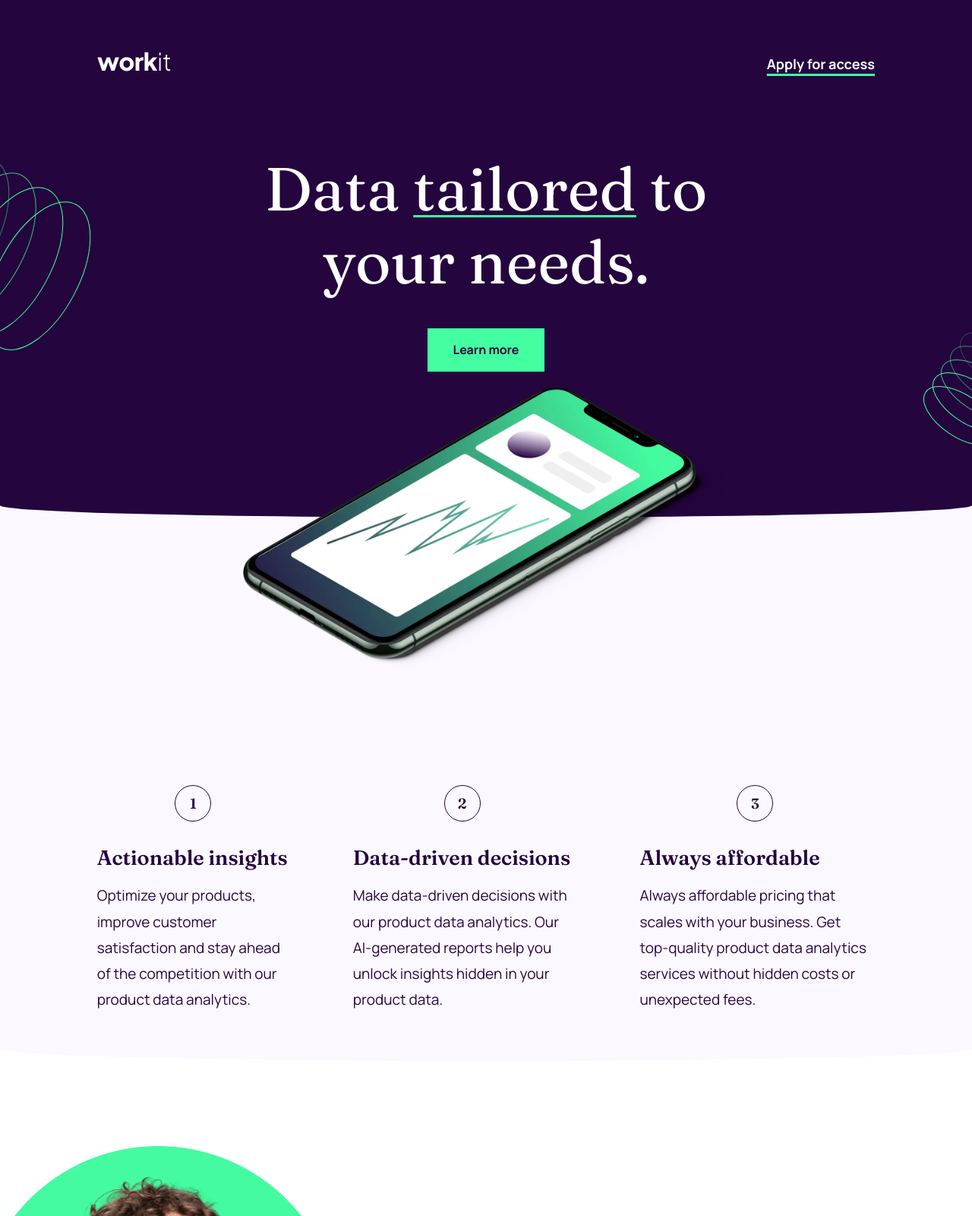
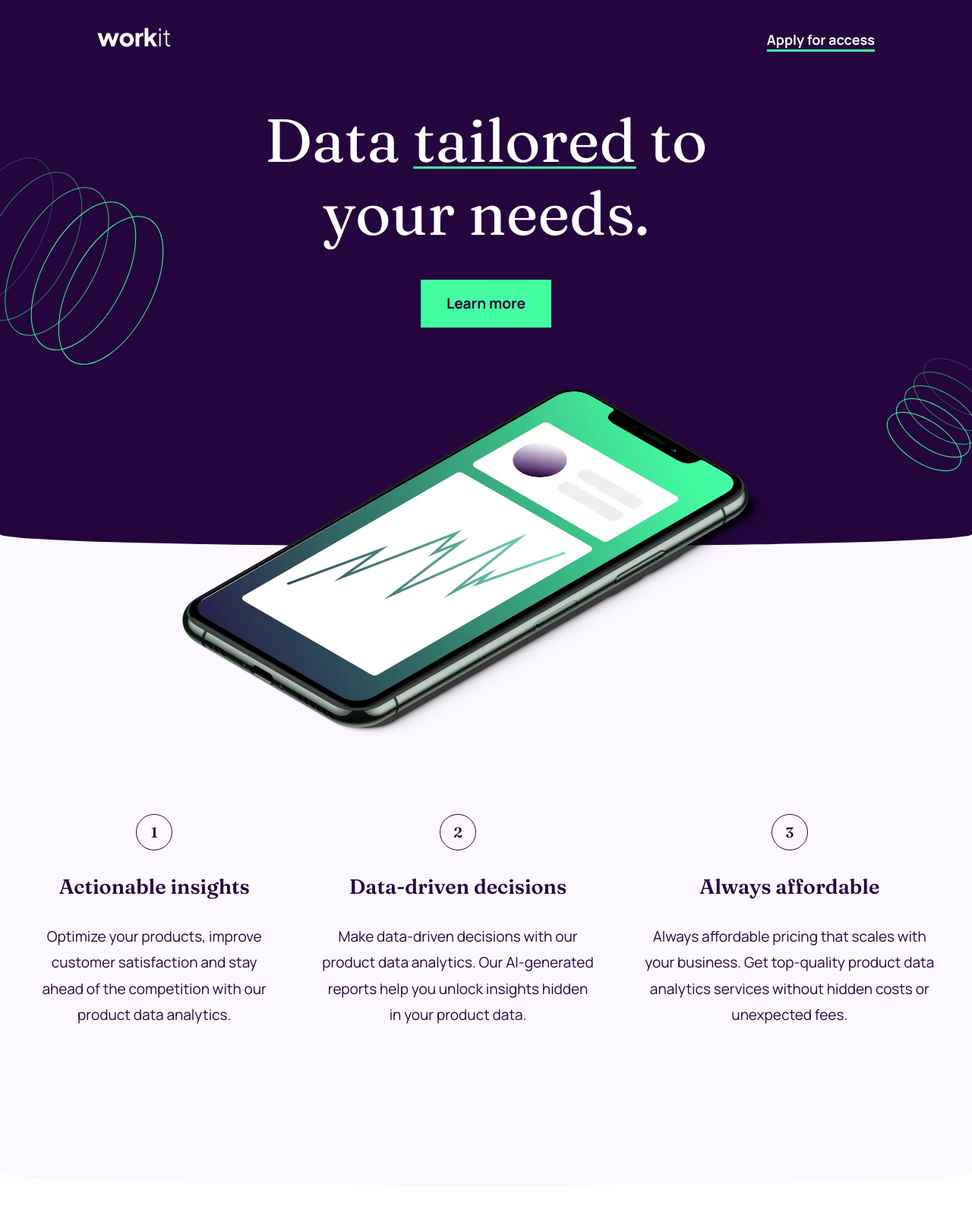
Before and after one commit to mariosearchteam/fm-workit-lp, a website: page index.html in a window 1280 px wide. Shown: the top 1600 px of the page at 76% size. Drawn offline with Linux system fonts and the light colour scheme.

Commit message:
spacing adjustments

```diff
--- a/scss/_variables.scss
+++ b/scss/_variables.scss
@@ -24,7 +24,7 @@
   --spacer-1000: 5rem;
   --spacer-1300: 7rem;
   --spacer-1600: 8rem;
-  --spacer-3700: 18.5rem;
+  --spacer-1800: 9rem;
 }
 // Schriftfamilien
 $font-fraunces: "Fraunces", serif;
--- a/scss/components/_buttons.scss
+++ b/scss/components/_buttons.scss
@@ -14,3 +14,9 @@
     color: var(--clr-accent);
   }
 }
+
+@media (min-width: 40rem) {
+  .button {
+    font-size: 1.2rem;
+  }
+}
--- a/scss/components/_cards.scss
+++ b/scss/components/_cards.scss
@@ -21,7 +21,7 @@
     position: relative;
     max-width: 30rem;
     margin-left: auto;
-    padding: var(--spacer-800) var(--spacer-400) var(--spacer-600);
+    padding: var(--spacer-800) var(--spacer-400) var(--spacer-200);
     text-align: left;
   }
   .card__image {
--- a/scss/layout/_header.scss
+++ b/scss/layout/_header.scss
@@ -1,5 +1,6 @@
 .main-nav {
   padding: var(--spacer-200) var(--spacer-200);
+  align-items: center;
   & li {
     list-style: none;
   }
@@ -50,7 +51,7 @@
 
 @media (min-width: 40rem) {
   .main-nav {
-    padding: var(--spacer-600);
+    padding: var(--spacer-200) var(--spacer-600);
   }
   .hero {
     &__title {
@@ -58,7 +59,8 @@
       margin-inline: auto;
     }
     &__image {
-      top: 110%;
+      top: 115%;
+      width: 70%;
     }
   }
   .header {
@@ -70,4 +72,16 @@
   }
 }
 @media (min-width: 60rem) {
+  .header {
+    background-position: -6rem 50%, calc(100% + 3rem) 90%;
+  }
+  .hero {
+    &__image {
+      top: 110%;
+      max-width: 50rem;
+    }
+    &__content {
+      padding: 0 var(--spacer-200) 16rem;
+    }
+  }
 }
--- a/scss/layout/_main.scss
+++ b/scss/layout/_main.scss
@@ -1,11 +1,11 @@
 .features {
   position: relative;
-  padding-top: 18rem;
+  padding-top: 10rem;
 
   background-color: var(--clr-primary-100);
   & > .split {
     flex-direction: column;
-    gap: var(--spacer-200);
+    gap: var(--spacer-600);
   }
 }
 
@@ -56,6 +56,7 @@
   }
   .features > .split {
     flex-direction: column;
+    gap: 0;
   }
   .feature {
     display: flex;
@@ -63,19 +64,22 @@
     &__content {
       text-align: left;
     }
+    &__description {
+      --flow-space: var(--spacer-400);
+    }
   }
   .feature .flow-content {
-    max-width: 80%;
+    max-width: 85%;
   }
   .cta {
     position: relative;
     padding: 26rem var(--spacer-400) var(--spacer-400);
     &__portrait {
       position: absolute;
-      top: 11rem;
-      left: var(--spacer-1000);
+      top: 12rem;
+      left: var(--spacer-600);
       & img {
-        max-width: 20rem;
+        max-width: 18rem;
       }
     }
   }
@@ -87,10 +91,13 @@
   }
   .features > .container.split {
     flex-direction: row;
+    max-width: unset;
   }
   .feature {
+    padding-bottom: var(--spacer-1800);
+  }
+  .feature__content {
     text-align: center;
-    padding-bottom: var(--spacer-1800);
   }
   .feature.flow-content {
     flex-direction: column;
```
Also changed, not shown: main.css, 1 other file.
